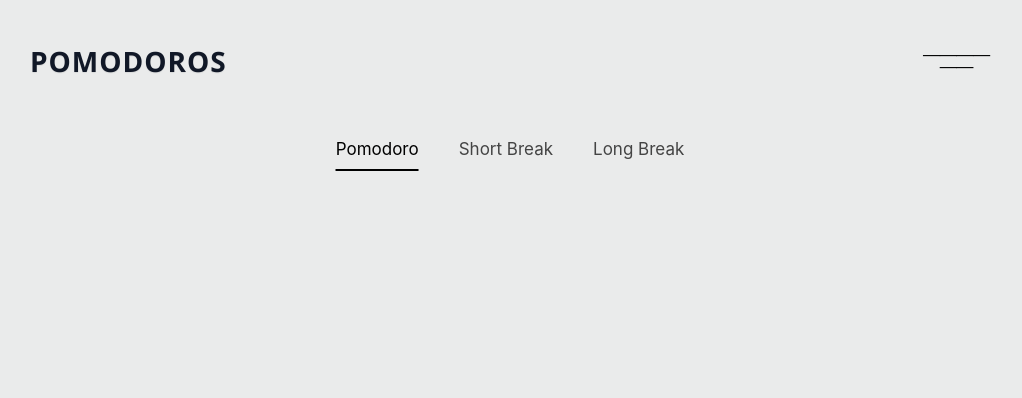
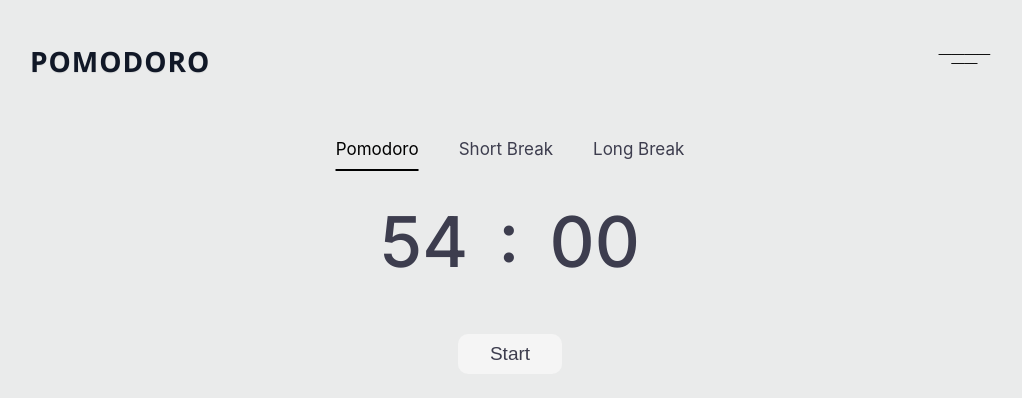
Before and after one commit to muthuraj-v/Pomodoro, a Svelte app in the folder frontend/: page / in a window 1280 px wide. Shown: the top 398 px of the page, without its empty margins (130-1152 px from the left). Built offline with nearby package versions, Linux system fonts and the light colour scheme.

Commit message:
added timer structure

```diff
--- a/frontend/index.html
+++ b/frontend/index.html
@@ -10,7 +10,6 @@
   </head>
   <body>
     <div id="app"></div>
-
     <script src="./src/main.ts" type="module"></script>
   </body>
 </html>
--- a/frontend/src/App.svelte
+++ b/frontend/src/App.svelte
@@ -2,6 +2,7 @@
   import Label from "./components/label.svelte";
   import Nav from "./components/Nav.svelte";
   import { onMount } from "svelte";
+  import Timer from "./components/timer.svelte";
 
   onMount(() => {
     const blockZoomKeys = ["+", "-", "=", "Add", "Subtract"];
@@ -40,6 +41,7 @@
 <main>
   <Nav />
   <Label />
+  <Timer />
 </main>
 
 <style>
--- a/frontend/src/components/Nav.svelte
+++ b/frontend/src/components/Nav.svelte
@@ -1,6 +1,6 @@
 <script lang="ts">
   import { onMount, onDestroy } from "svelte";
-  import { fade, scale } from "svelte/transition";
+  import { fade } from "svelte/transition";
   let isTrue: boolean = false;
   let menuRef: HTMLElement;
   let buttonRef: HTMLElement;
@@ -28,7 +28,7 @@
 </script>
 
 <div id="nav">
-  <div class="lead-heading">Pomodoros</div>
+  <div class="lead-heading">Pomodoro</div>
   <div id="dots" title="Menu">
     <button id="subdots" bind:this={buttonRef} on:click={toggle}>
       <span>____</span><span>&nbsp;&nbsp;__</span>
@@ -74,7 +74,7 @@
     border: none;
     color: none;
     background-color: inherit;
-    font-size: 30px;
+    font-size: 23px;
     font-weight: bolder;
     display: flex;
     flex-direction: column;
@@ -85,7 +85,7 @@
   #show {
     transform-origin: top right;
     position: absolute;
-    top: 40px;
+    top: 30px;
     right: 0;
     z-index: 100;
     margin-top: 0.5rem;
--- /dev/null
+++ b/frontend/src/components/button.svelte
@@ -0,0 +1,22 @@
+<script lang="ts">
+</script>
+
+<main>
+  <button type="button">Start</button>
+</main>
+
+<style>
+  main {
+    margin-top: 70px;
+    text-align: center;
+  }
+  main button {
+    border-radius: 10px;
+    cursor: pointer;
+    padding: 0.566rem 2rem;
+    font-size: 19px;
+    background-color: whitesmoke;
+    color: rgb(61, 61, 78);
+    transition: all 0.2s ease-in-out;
+  }
+</style>
--- a/frontend/src/components/label.svelte
+++ b/frontend/src/components/label.svelte
@@ -39,7 +39,7 @@
     padding: 10px 0;
     cursor: pointer;
     position: relative;
-    color: #444;
+    color: rgb(61, 61, 78);
     transition: color 0.3s ease;
   }
 
--- a/frontend/src/components/store.ts
+++ b/frontend/src/components/store.ts
@@ -3,3 +3,6 @@
 export type TabType = "Pomodoro" | "Short Break" | "Long Break";
 
 export const activeTab = writable<TabType>("Pomodoro");
+export const pomodoro = writable<number>(25);
+export const shortBreak = writable<number>(5);
+export const longBreak = writable<number>(15);
--- /dev/null
+++ b/frontend/src/components/timer.svelte
@@ -0,0 +1,30 @@
+<script lang="ts">
+  import Button from "./button.svelte";
+</script>
+
+<main id="timer">
+  <div class="number">54</div>
+  <div class="colon">:</div>
+  <div class="number">00</div>
+</main>
+<Button />
+
+<style>
+  #timer {
+    color: rgb(61, 61, 78);
+    margin-top: 50px;
+    padding: 5px;
+    display: flex;
+    flex-direction: row;
+    align-content: center;
+    align-items: center;
+    justify-content: center;
+    gap: 30px;
+    font-size: 70px;
+    font-weight: 500;
+    line-height: 25px;
+  }
+  .colon {
+    margin-bottom: 10px;
+  }
+</style>
```
